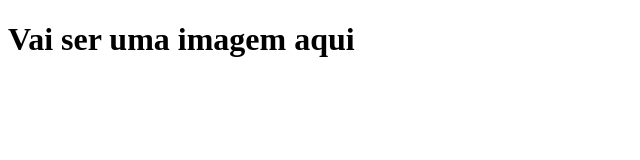
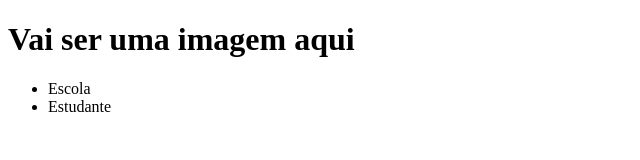
Before and after one commit to tami07/programacao2, a plain HTML site: page Index.html in a window 1280 px wide. Shown: the whole page, without its empty margins (0-640 px from the left). Drawn offline with Linux system fonts and the light colour scheme.

Commit message:
Add files via upload

```diff
--- a/Index.html
+++ b/Index.html
@@ -10,6 +10,10 @@
 
  <header>
     <h1>Vai ser uma imagem aqui</h1>
+    <ul>
+        <li>Escola</li>
+        <li>Estudante</li>
+    </ul>
  </header>
 
 
```
